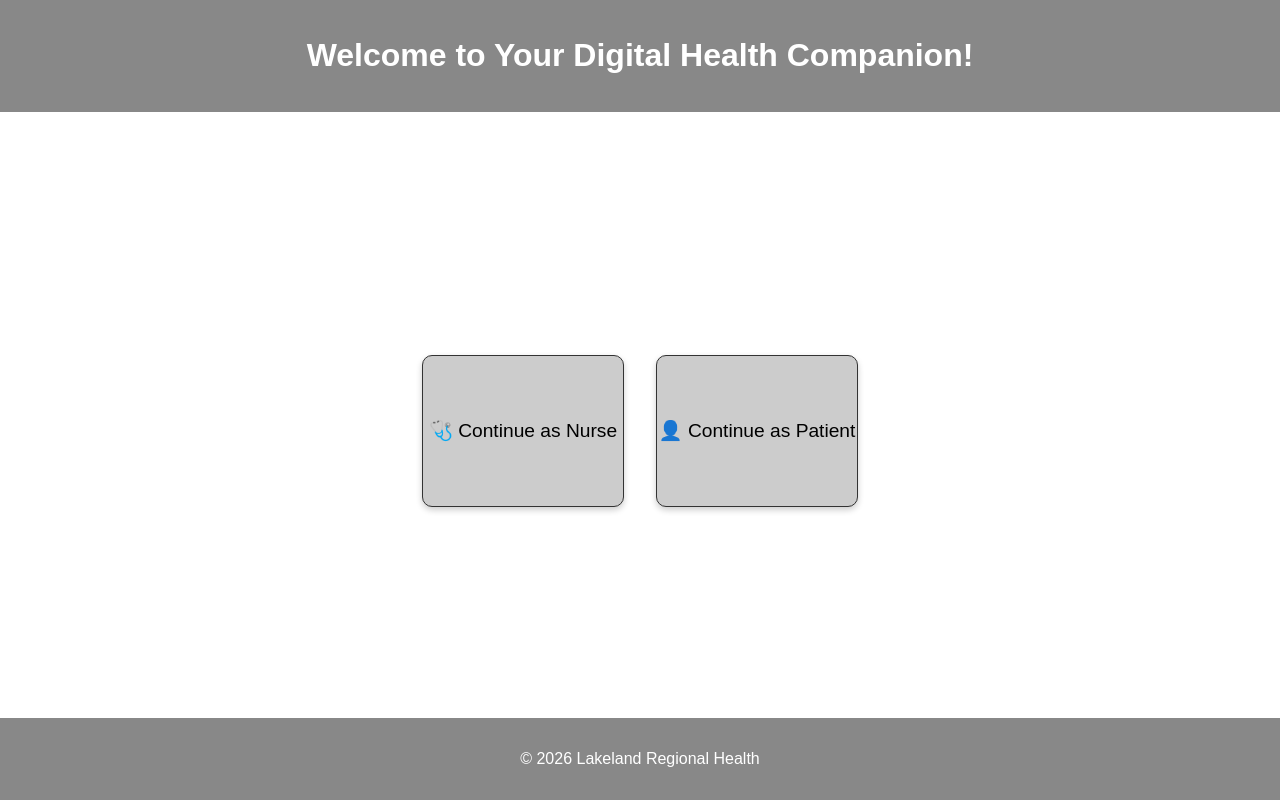
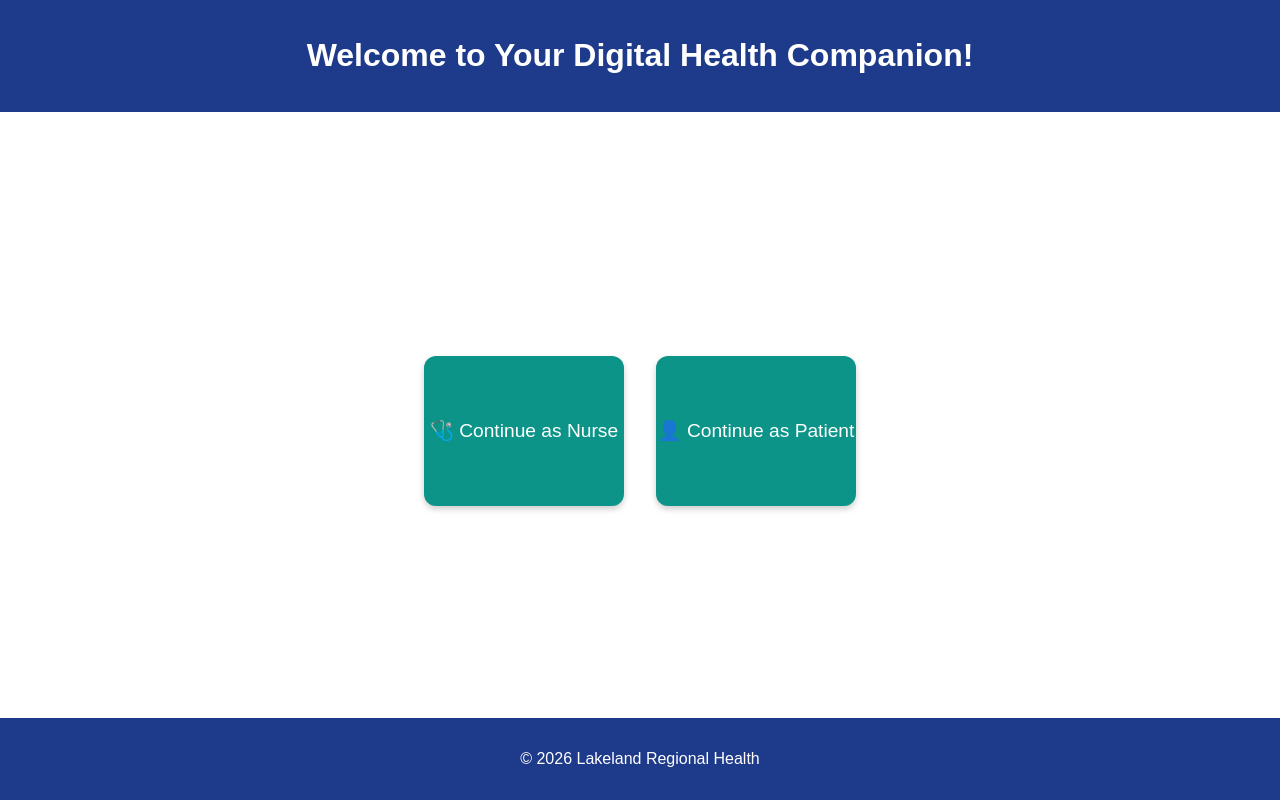
Before and after one commit to Jalvarez0311/Digital-Health-Literacy-Companion-Tool-Lakeland-Regional-Health-, a Django app: page / in a window 1280 px wide. Run offline with Django 5.2, Linux system fonts and the light colour scheme.

Commit message:
Update styles.css

```diff
--- a/Frontend/django/HealthFront/companion/static/companion/css/styles.css
+++ b/Frontend/django/HealthFront/companion/static/companion/css/styles.css
@@ -14,7 +14,7 @@ body {
 
 /* Header & Footer */
 header, footer {
-    background-color: #888;
+    background-color: #1e3a8a;
     color: white;
     text-align: center;
     padding: 1rem;
@@ -65,24 +65,24 @@ main, .main-center {
 .role-card {
     width: 200px;
     height: 150px;
-    border: 1px solid #333;
-    background-color: #ccc;
+    border: none;
+    background-color: #0d9488;   /* blue */
     display: flex;
     justify-content: center;
     align-items: center;
     cursor: pointer;
     font-size: 1.2rem;
-    border-radius: 10px;
+    border-radius: 12px;
     box-shadow: 0 3px 6px rgba(0,0,0,0.2);
     transition: transform 0.2s, box-shadow 0.2s, background-color 0.2s;
-    text-decoration: none; /* remove underline for <a> links */
-    color: black;          /* text color for links */
+    text-decoration: none;
+    color: white;                /* white text */
 }
 
 .role-card:hover {
     transform: translateY(-5px);
     box-shadow: 0 6px 12px rgba(0,0,0,0.3);
-    background-color: #bbb;
+    background-color: #0f766e;   /* darker blue */
 }
 
 /* Forms (Login / Signup) */
```
